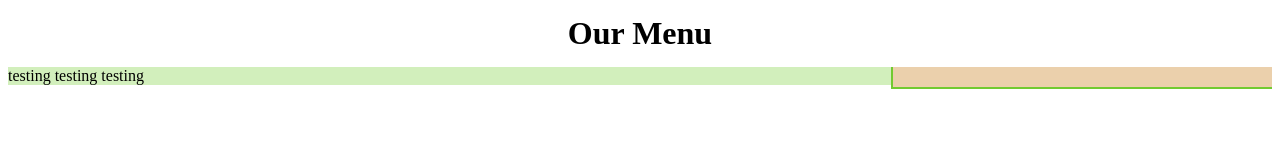
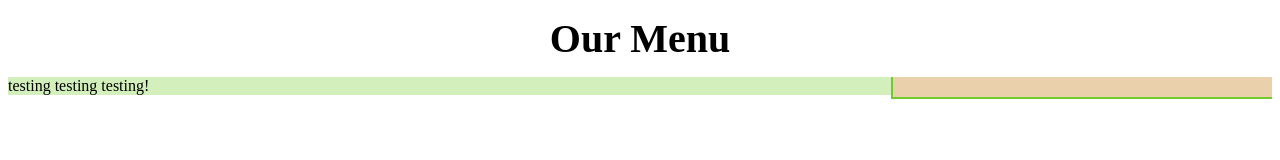
Before and after one commit to JMarinLott/module2--menu, a plain HTML site: page index.html in a window 1280 px wide. Drawn offline with Linux system fonts and the light colour scheme.

Commit message:
hope this works

```diff
--- a/css_folder/styles.css
+++ b/css_folder/styles.css
@@ -17,6 +17,7 @@ h1 {
   margin-top: 15px;
   text-align: center;
   font-weight: bold;
+  font-size: 40px;
 }
 
 div  {
--- a/index.html
+++ b/index.html
@@ -8,4 +8,4 @@
 
 <h1>Our Menu</h1>
 
-<div><p1 id="chicken"> </p1> testing testing testing</div>
+<div><p1 id="chicken"> </p1> testing testing testing!</div>
```
